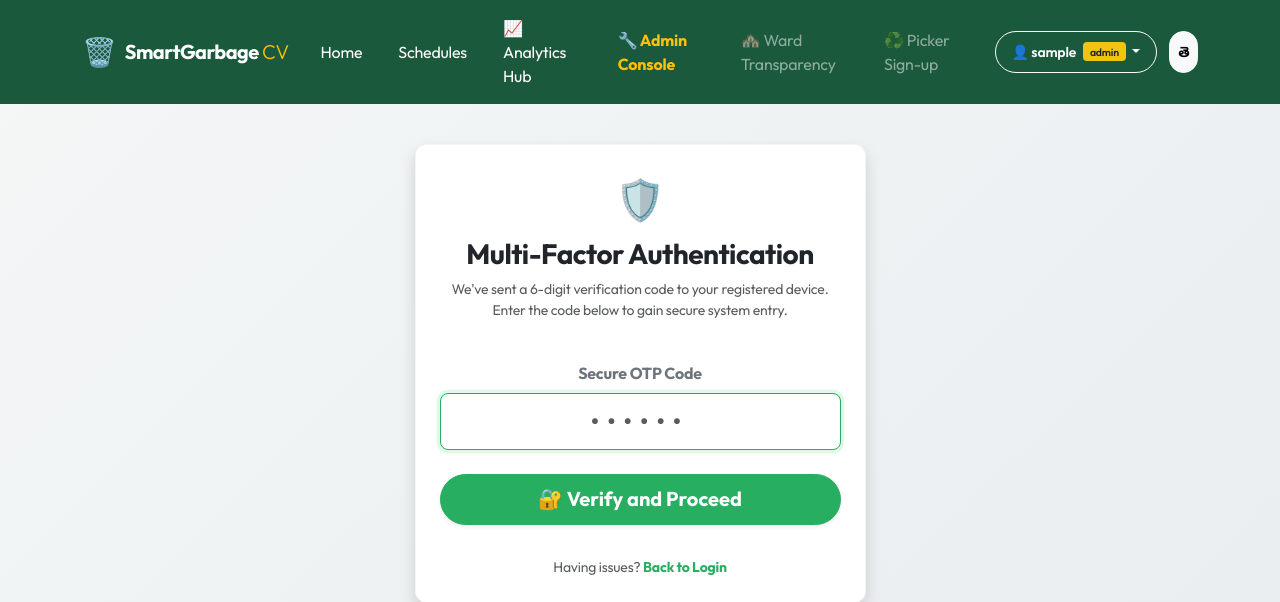
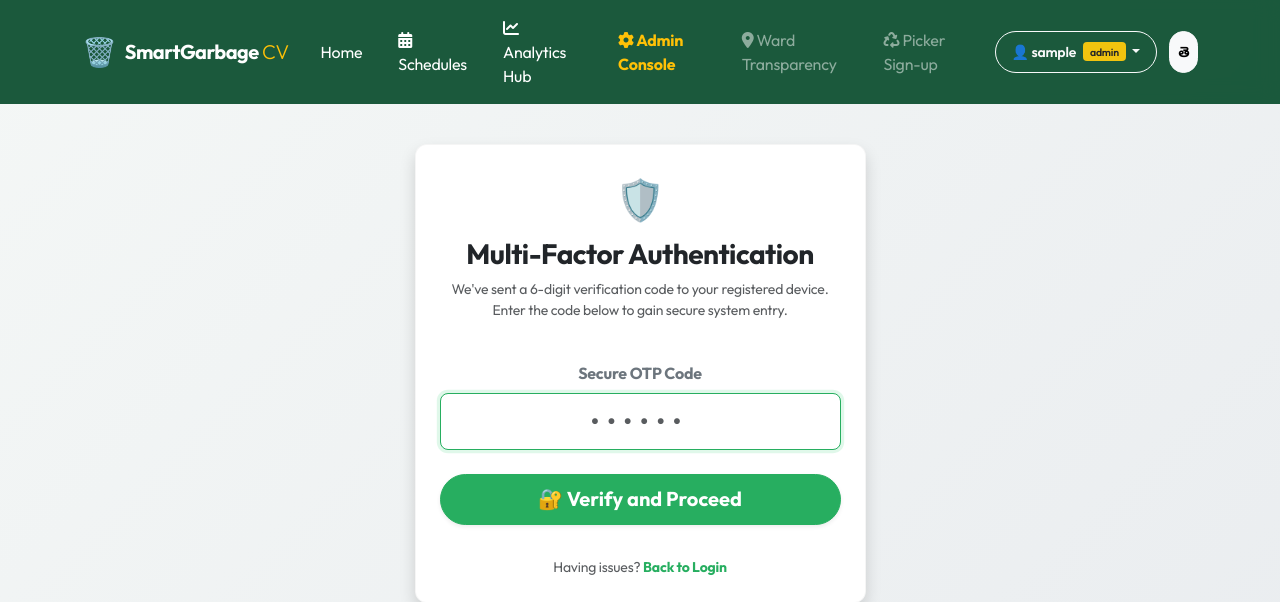
Before and after one commit to jaganmohan08112005-sketch/SmartgarbageCSP, a Flask app: page /mfa-verify in a window 1280 px wide. Shown: the top 602 px of the page. Run offline with Flask 3, Linux system fonts and the light colour scheme; the visitor is signed in with stand-in values (Sample User, id 1); parts of the project's set-up code (start-up, migrations or seed data) failed here and were passed over; some libraries are stand-ins or nearby versions.

Commit message:
Add IoT CORS for telemetry + Font Awesome, Animate.css, SweetAlert2 UI polish

```diff
--- a/app/__init__.py
+++ b/app/__init__.py
@@ -100,8 +100,8 @@
             "default-src 'self'; "
             "img-src 'self' data: https:; "
             "script-src 'self' https://cdn.jsdelivr.net https://cdnjs.cloudflare.com https://unpkg.com; "
-            "style-src 'self' 'unsafe-inline' https://fonts.googleapis.com; "
-            "font-src 'self' https://fonts.gstatic.com; "
+            "style-src 'self' 'unsafe-inline' https://fonts.googleapis.com https://cdnjs.cloudflare.com; "
+            "font-src 'self' https://fonts.gstatic.com https://cdnjs.cloudflare.com; "
             "connect-src 'self' https://*.tile.openstreetmap.org https://api.open-meteo.com"
         )
         return resp
@@ -109,7 +109,28 @@
     # Structured logging
     if not app.debug and not app.testing:
         logging.basicConfig(level=logging.INFO,
-                                format='%(asctime)s [%(levelname)s] %(name)s: %(message)s')
+                                 format='%(asctime)s [%(levelname)s] %(name)s: %(message)s')
+
+    # CORS for the IoT telemetry endpoint only.
+    # ESP32/NodeMCU sensors POST cross-origin (from the device's own network /
+    # cellular gateway) to the Render server, so the ingest route must return
+    # permissive CORS headers + answer OPTIONS preflight. We scope it to just
+    # /api/bin-telemetry so the authenticated admin/citizen APIs stay locked
+    # to same-origin. (Avoids pulling in flask-cors for the whole app.)
+    IOT_TELEMETRY_PATH = '/api/bin-telemetry'
+
+    @app.after_request
+    def add_iot_cors(resp):
+        if request.path == IOT_TELEMETRY_PATH:
+            resp.headers['Access-Control-Allow-Origin'] = '*'
+            resp.headers['Access-Control-Allow-Methods'] = 'POST, OPTIONS'
+            resp.headers['Access-Control-Allow-Headers'] = 'Content-Type'
+        return resp
+
+    @app.route(IOT_TELEMETRY_PATH, methods=['OPTIONS'])
+    def iot_telemetry_preflight():
+        # CORS preflight responder for cross-origin sensor POSTs.
+        return ('', 204)
 
     # Global 500 handler — log traceback, show generic page
     @app.errorhandler(500)
--- a/app/templates/admin.html
+++ b/app/templates/admin.html
@@ -149,10 +149,12 @@
                     <div class="card border-0 shadow-sm p-3 h-100 bg-white text-danger border-start border-danger border-3">
                         <div class="d-flex align-items-center justify-content-between">
                             <div>
-                                <span class="text-danger small fw-bold">Critical (🔴) Bins</span>
+                                <span class="text-danger small fw-bold">Critical (<i class="fa-solid fa-trash-can"></i>) Bins</span>
                                 <h3 class="fw-extrabold mt-1 mb-0 text-danger">{{ kpis.critical_bins }}</h3>
                             </div>
-                            <span class="fs-2 bg-danger bg-opacity-10 p-2 rounded-circle">🚨</span>
+                            <span class="fs-2 bg-danger bg-opacity-10 p-2 rounded-circle animate__animated animate__pulse animate__infinite">
+                                <i class="fa-solid fa-triangle-exclamation text-danger"></i>
+                            </span>
                         </div>
                         <div class="mt-2 small text-muted">
                             Require immediate pickup dispatch
--- a/app/templates/base.html
+++ b/app/templates/base.html
@@ -17,6 +17,10 @@
 
     <!-- Bootstrap 5 CDN -->
     <link href="https://cdn.jsdelivr.net/npm/bootstrap@5.3.0/dist/css/bootstrap.min.css" rel="stylesheet">
+    <!-- Font Awesome (vector icons for bins, trucks, alerts, profiles) -->
+    <link rel="stylesheet" href="https://cdnjs.cloudflare.com/ajax/libs/font-awesome/6.5.2/css/all.min.css">
+    <!-- Animate.css (subtle CSS animations: pulsing full-bin alerts) -->
+    <link rel="stylesheet" href="https://cdnjs.cloudflare.com/ajax/libs/animate.css/4.1.1/animate.min.css">
     <!-- Local Production Assets Override Overlay -->
     <link rel="stylesheet" href="{{ url_for('static', filename='style.css') }}">
 
@@ -55,18 +59,18 @@
                     <a class="nav-link text-white px-3" href="/">Home</a>
                     {% if session.get('user_id') %}
                         {% if session.get('role') == 'admin' %}
-                            <a class="nav-link text-white px-3" href="/schedule">Schedules</a>
-                            <a class="nav-link text-white px-3" href="/analytics">📈 Analytics Hub</a>
-                            <a class="nav-link text-warning fw-bold px-3" href="/admin">🔧 Admin Console</a>
+                            <a class="nav-link text-white px-3" href="/schedule"><i class="fa-solid fa-calendar-days"></i> Schedules</a>
+                            <a class="nav-link text-white px-3" href="/analytics"><i class="fa-solid fa-chart-line"></i> Analytics Hub</a>
+                            <a class="nav-link text-warning fw-bold px-3" href="/admin"><i class="fa-solid fa-gear"></i> Admin Console</a>
                         {% elif session.get('role') == 'worker' %}
-                            <a class="nav-link text-info fw-bold px-3" href="/worker">🚛 Worker Portal</a>
+                            <a class="nav-link text-info fw-bold px-3" href="/worker"><i class="fa-solid fa-truck-fast"></i> Worker Portal</a>
                         {% else %}
-                            <a class="nav-link text-white px-3" href="/schedule">Schedules</a>
-                            <a class="nav-link text-white px-3" href="/report">Report Issue</a>
-                            <a class="nav-link text-info fw-bold px-3" href="/dashboard">📋 My Dashboard</a>
+                            <a class="nav-link text-white px-3" href="/schedule"><i class="fa-solid fa-calendar-days"></i> Schedules</a>
+                            <a class="nav-link text-white px-3" href="/report"><i class="fa-solid fa-triangle-exclamation"></i> Report Issue</a>
+                            <a class="nav-link text-info fw-bold px-3" href="/dashboard"><i class="fa-solid fa-gauge-high"></i> My Dashboard</a>
                         {% endif %}
-                        <a class="nav-link text-white-50 px-3" href="/transparency">🏘️ Ward Transparency</a>
-                        <a class="nav-link text-white-50 px-3" href="/register/picker">♻️ Picker Sign-up</a>
+                        <a class="nav-link text-white-50 px-3" href="/transparency"><i class="fa-solid fa-location-dot"></i> Ward Transparency</a>
+                        <a class="nav-link text-white-50 px-3" href="/register/picker"><i class="fa-solid fa-recycle"></i> Picker Sign-up</a>
                         <div class="nav-item dropdown ms-lg-2">
                             <a class="btn btn-outline-light btn-sm dropdown-toggle px-3 py-1.5 rounded-pill" href="#" role="button" data-bs-toggle="dropdown" aria-expanded="false">
                                 👤 {{ session.get('username') }}
@@ -114,6 +118,18 @@
                         <button type="button" class="btn-close" data-bs-dismiss="alert" aria-label="Close"></button>
                     </div>
                 {% endfor %}
+                {# Progressive enhancement: re-surface the first flash as a SweetAlert2 popup #}
+                {% set first = messages[0] %}
+                <script>
+                    if (window.Swal) {
+                        Swal.fire({
+                            icon: '{{ 'success' if first[0] == 'success' else 'error' }}',
+                            title: '{{ 'Success' if first[0] == 'success' else 'Notice' }}',
+                            text: {{ (first[1]|tojson) }},
+                            timer: 3500, showConfirmButton: false
+                        });
+                    }
+                </script>
             {% endif %}
         {% endwith %}
 
@@ -130,6 +146,20 @@
 
     <!-- Bootstrap Core JS Delivery Pipeline Bundles -->
     <script src="https://cdn.jsdelivr.net/npm/bootstrap@5.3.0/dist/js/bootstrap.bundle.min.js"></script>
+    <!-- SweetAlert2 (premium modal confirmations/popups) -->
+    <script src="https://cdn.jsdelivr.net/npm/sweetalert2@11"></script>
+    <script>
+        // Global helper: show a polished SweetAlert2 popup. Falls back to the
+        // native alert if SweetAlert2 failed to load (offline / CDN blocked).
+        function showAlert(title, text, icon) {
+            if (window.Swal) {
+                Swal.fire({ title: title, text: text, icon: icon || 'info', timer: 3500,
+                             showConfirmButton: icon === 'error' });
+            } else {
+                alert((title || '') + (text ? '\n' + text : ''));
+            }
+        }
+    </script>
     <script>
         // Guarantee the navigation menu button (hamburger) opens the menu on click,
         // on every screen size (not just relying on Bootstrap's default collapse).
```
